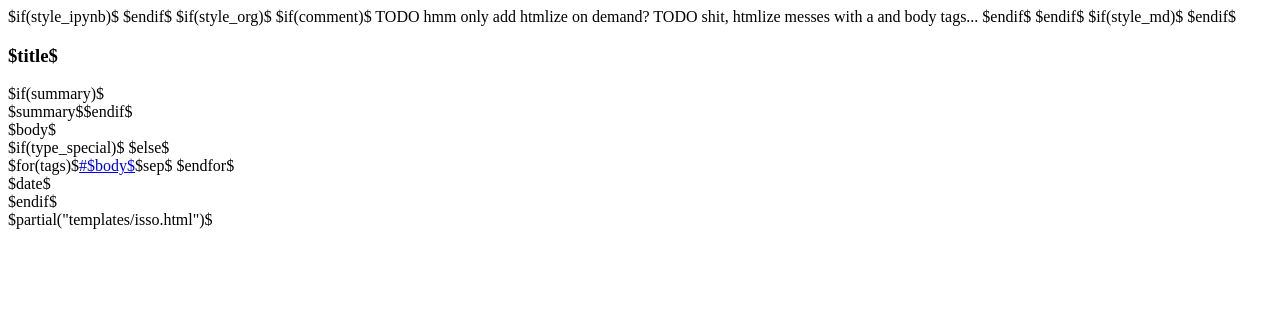
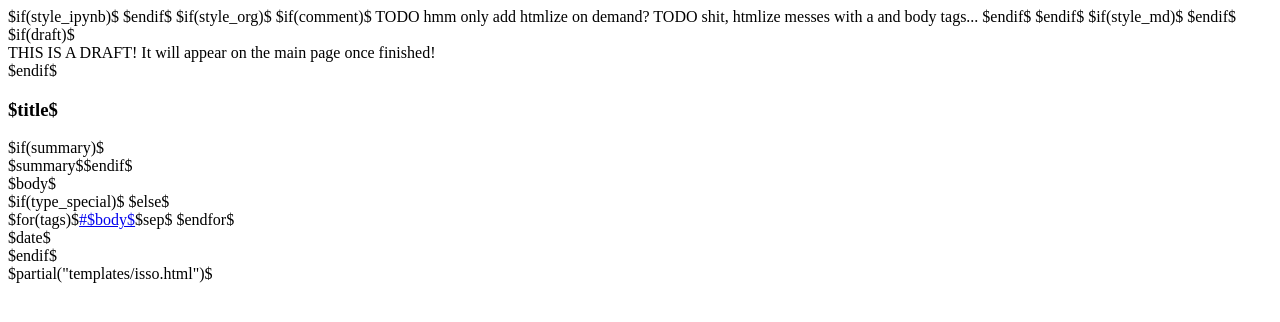
Before and after one commit to karlicoss/beepb00p, a Python web app: template templates/post.html in a window 1280 px wide. Shown: the top 322 px of the page. Run offline with Jinja, Linux system fonts and the light colour scheme; the template is opened without the code that fills it, so the values that code supplies are empty.

Commit message:
add warning about draft

```diff
--- a/templates/post.html
+++ b/templates/post.html
@@ -17,6 +17,9 @@ $if(style_md)$
 $endif$
 
 <article>
+    $if(draft)$
+    <div>THIS IS A DRAFT! It will appear on the main page once finished!</div>
+    $endif$
     <section class="post-title">
     <h1>$title$</h1>
     $if(summary)$<div class="summary">$summary$</h2>$endif$
```
